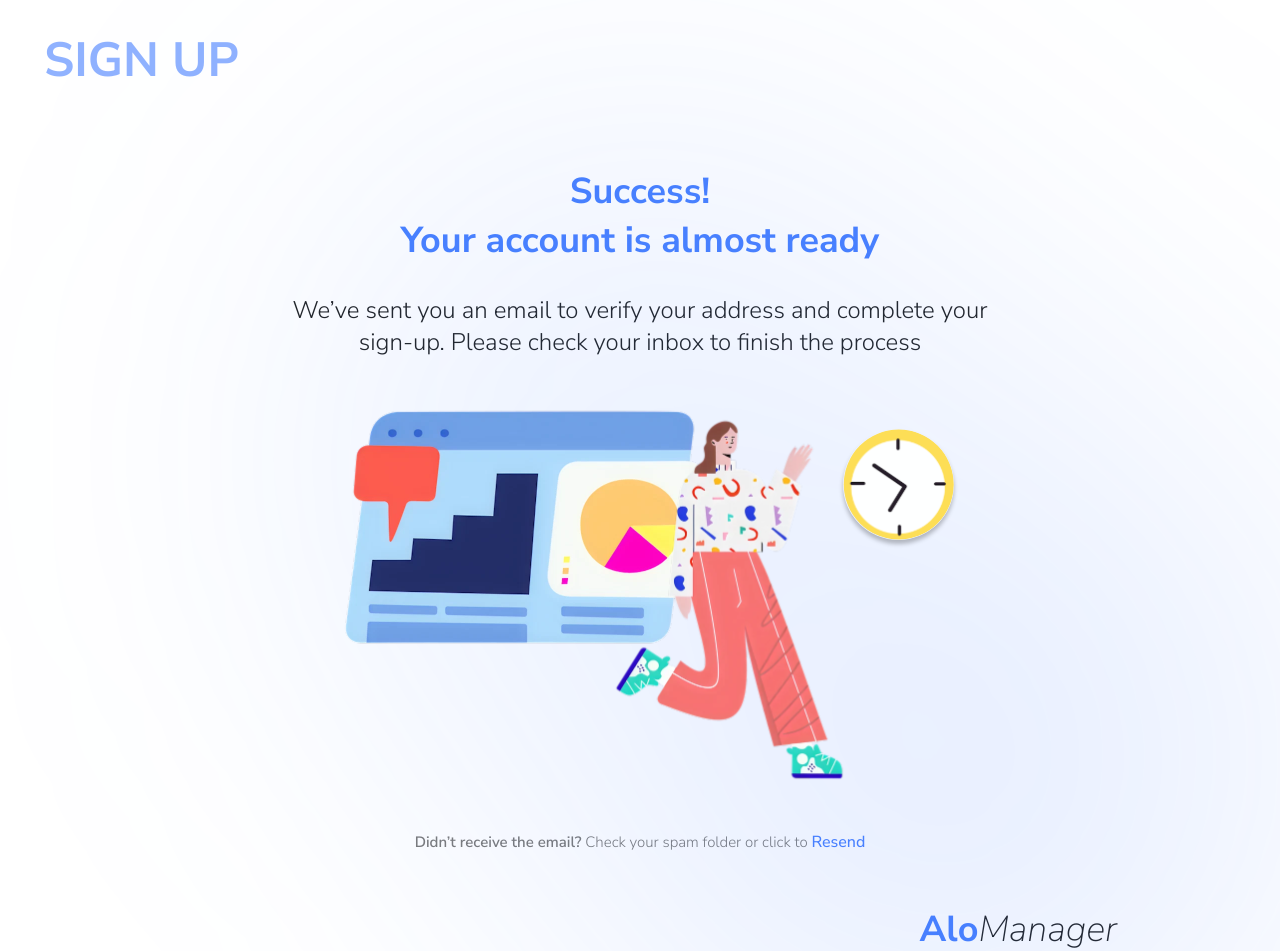
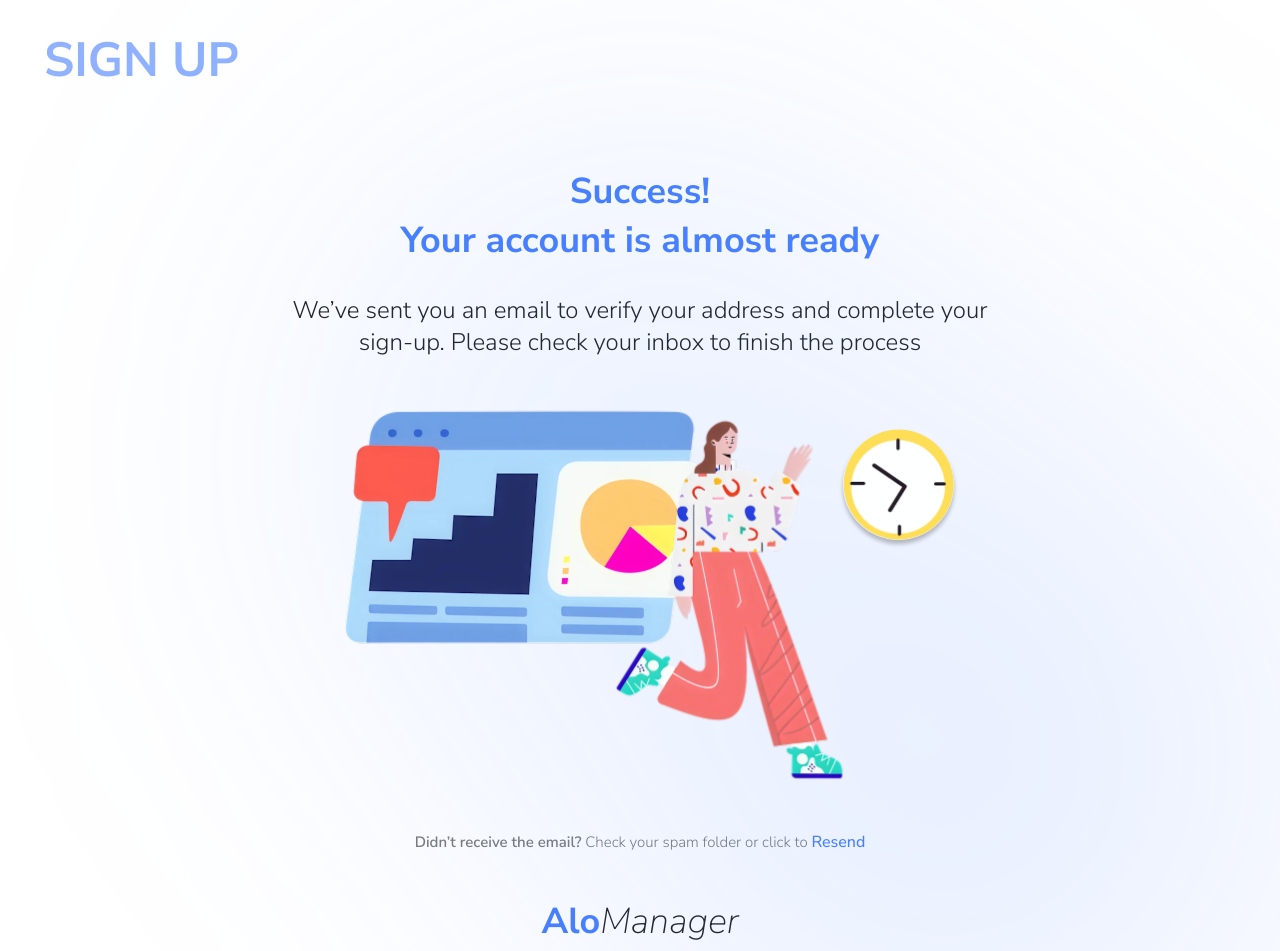
Before and after one commit to francoserjen10/Vendor_frontend_final, a Next.js app: page /signup-success in a window 1280 px wide. Built offline with nearby package versions, Linux system fonts and the light colour scheme.

Commit message:
fixed signup

```diff
--- a/src/app/forgot-password/page.tsx
+++ b/src/app/forgot-password/page.tsx
@@ -1,7 +1,6 @@
 'use client'
 import Image from "next/image";
 import Link from "next/link";
-import { useRouter } from "next/navigation";
 import { useState } from "react";
 import { Form } from "react-bootstrap";
 
--- a/src/app/signup-success/page.tsx
+++ b/src/app/signup-success/page.tsx
@@ -90,7 +90,7 @@ export default function SignupPage() {
 
                             </>
                         )}
-                        <div className="login__brand signup__brand">
+                        <div className="login__brand">
                             <h2><strong>Alo</strong><span>Manager</span></h2>
                         </div>
                     </div>
```
